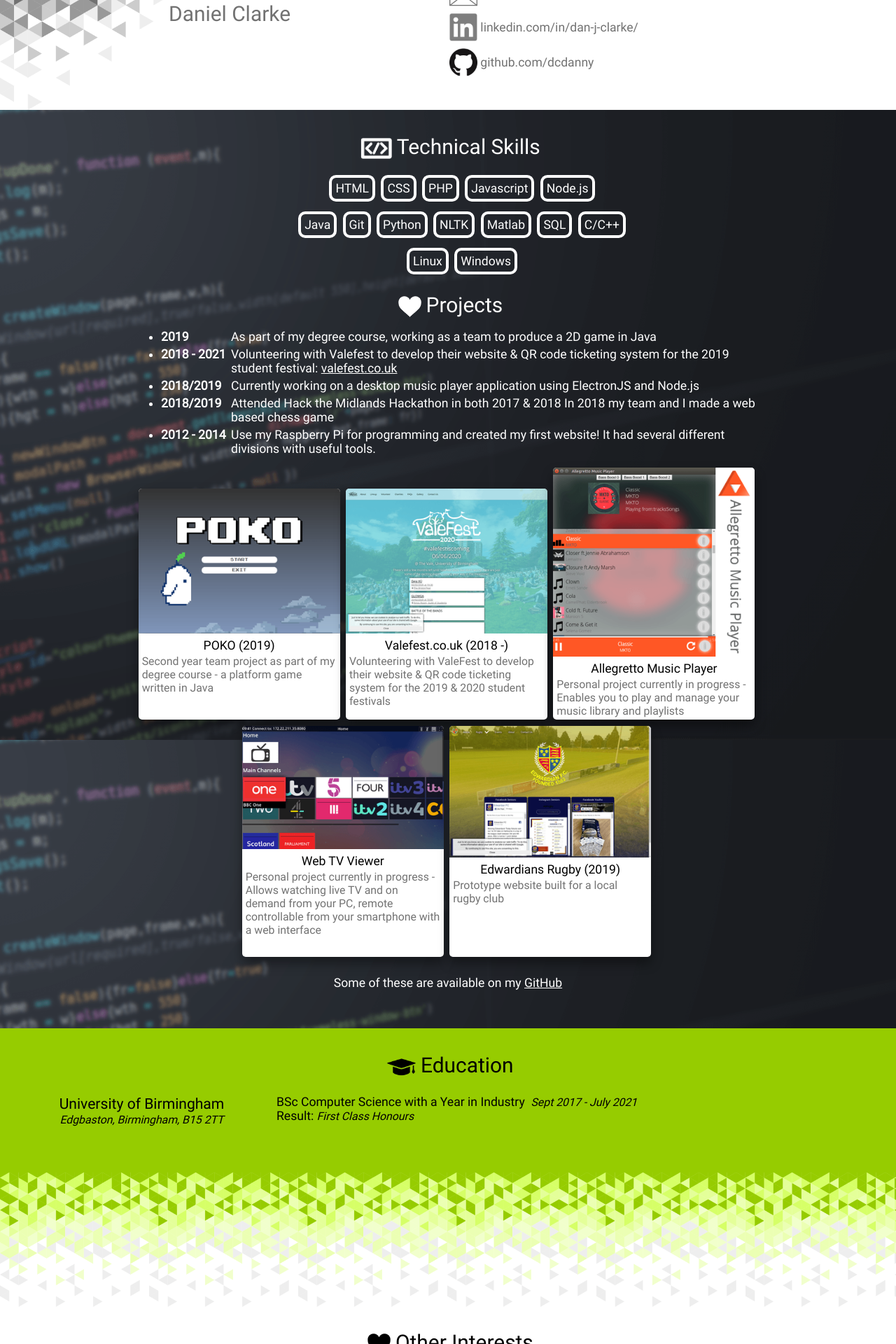
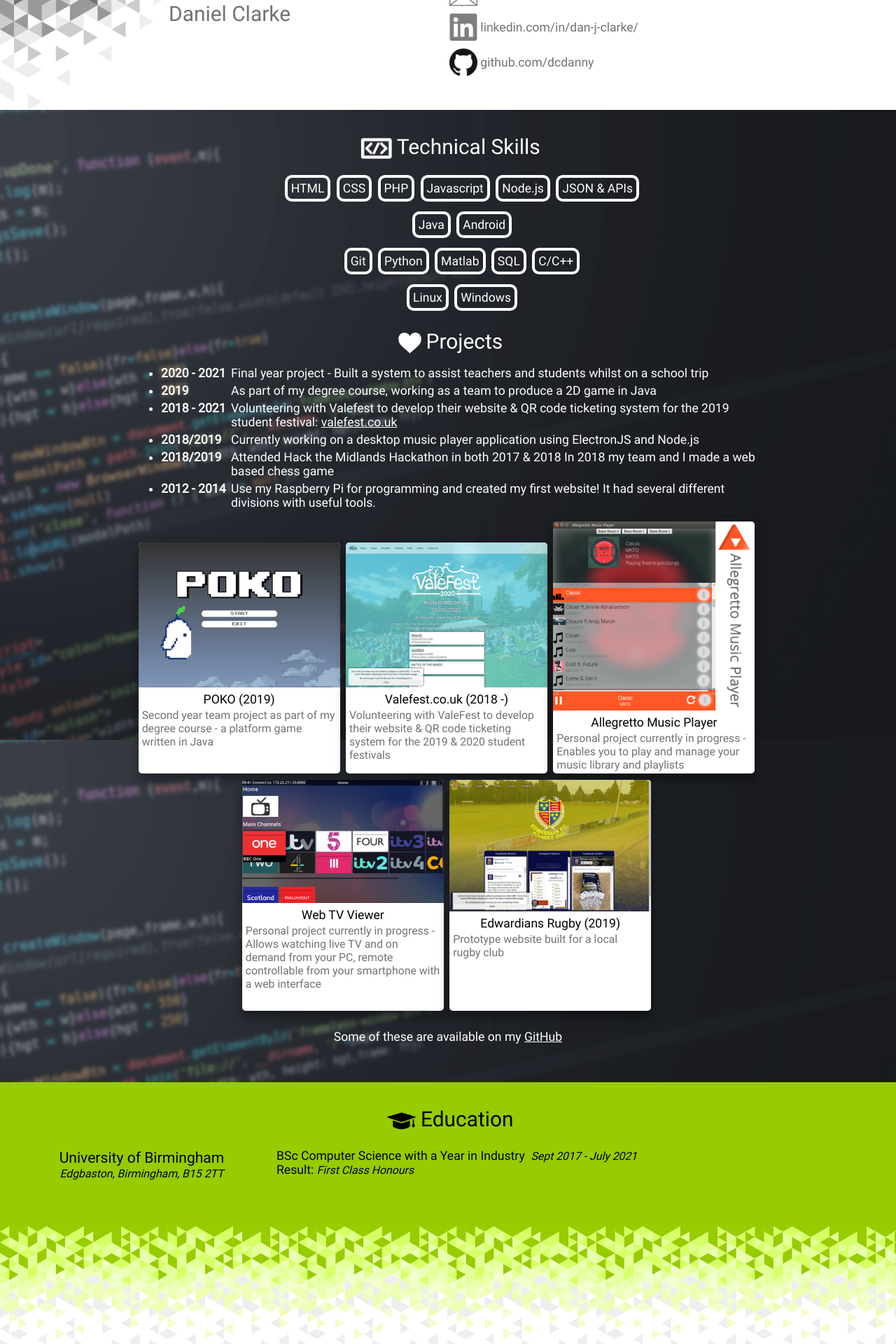
Before and after one commit to dcdanny/dcdanny.github.io, a Jekyll site: the page built from index.md, in a window 1280 px wide. Shown: the part 1019-2939 px from the top of the page at 70% size. Built offline with Jekyll 4.4.1, drawn with Linux system fonts in a browser that asks for light colours.

Commit message:
Updated info
Added final year project to projects
Rearranged technical skills
Re title page to Dan from Daniel for consistency

```diff
--- a/_layouts/homeq.html
+++ b/_layouts/homeq.html
@@ -90,12 +90,13 @@ layout: header
 					<li>PHP</li>
 					<li>Javascript</li>
 					<li>Node.js</li>
+					<li>JSON & APIs</li>
 					<br>
 					<li>Java</li>
-
+					<li>Android</li>
+					<br>
 					<li>Git</li>
 					<li>Python</li>
-					<li>NLTK</li>
 					<li>Matlab</li>
 					<li>SQL</li>
 					<li>C/C++</li>
@@ -107,8 +108,8 @@ layout: header
 			<span class="headtext"><img src="/assets/heartIconw.png" alt="Heart Icon">Projects</span>
 			<dateList style="text-align: left;">
 				<ul>
-					<li><span>2019 </span>As part of my degree course, working as a team to produce a 2D game in Java
-					</li>
+					<li><span>2020 - 2021 </span>Final year project - Built a system to assist teachers and students whilst on a school trip </li>
+					<li><span>2019 </span>As part of my degree course, working as a team to produce a 2D game in Java</li>
 					<li><span>2018 - 2021 </span>Volunteering with Valefest to develop their website &amp; QR code
 						ticketing system for the 2019 student festival: <u><a href="http://valefest.co.uk/"
 								rel="noreferrer noopener" target="_blank">valefest.co.uk</a></u></li>
--- a/_layouts/master.html
+++ b/_layouts/master.html
@@ -3,7 +3,7 @@
 
 <head>
 	<meta charset="UTF-8">
-	<title>Daniel Clarke</title>
+	<title>Dan Clarke</title>
 	<link href="/style/style.css" rel="stylesheet">
 	<script type="text/javascript" src="/script/script.js"></script>
 	<meta name="viewport" content="width=device-width, initial-scale=0.75">
--- a/style/style.css
+++ b/style/style.css
@@ -73,7 +73,7 @@ nav.titleText {
 	color: #FFFFFF;
 	font-size: 380%;
 	font-weight: normal;
-	margin: auto;
+	margin: auto 8px;
 	text-align: center;
 	text-shadow: 0 0 10px #333;
 }
```
